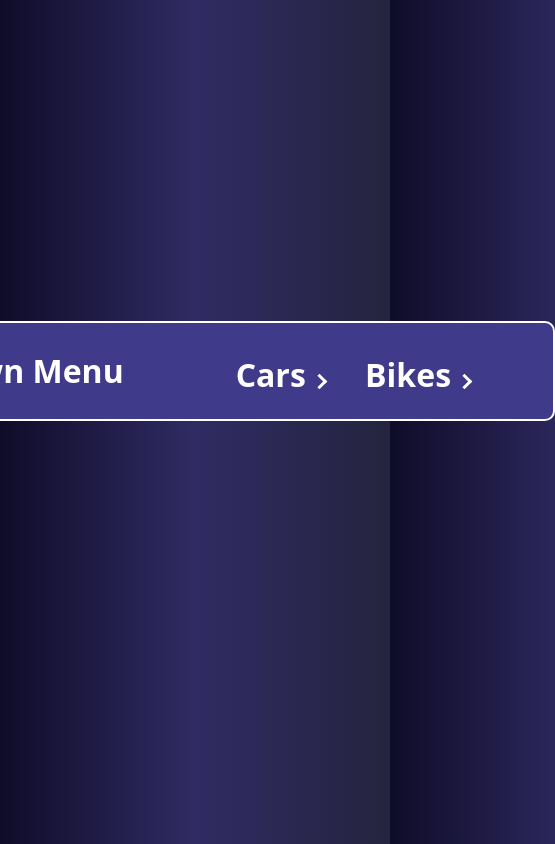
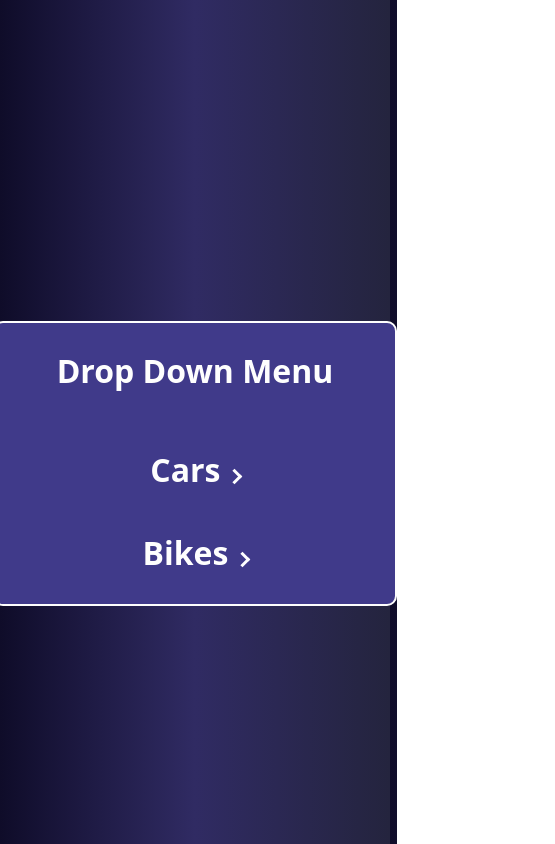
Before and after one commit to Beppe94/Drop-Down-Menu, a plain HTML site: page index.html in a window 390 px wide. Shown: the whole page, 555 px wide, since content can reach past the window. Drawn offline with Linux system fonts and the light colour scheme.

Commit message:
added readme and mobile responsivness

```diff
--- a/style.css
+++ b/style.css
@@ -27,7 +27,7 @@ body {
     background-color: rgba(47, 79, 221, 0.678);
     border: 2px solid #fefefe;
     width: min-content;
-    max-height: 100px;
+    height: 100px;
     margin: 0 auto;
     top: 38%;
     position: absolute;
@@ -111,3 +111,27 @@ body {
     border: 2px solid #fefefe;
     border-radius: 10px;
 }
+
+@media (max-width:700px) {
+    .wrapper {
+        height: fit-content;
+        width: fit-content;
+    }
+
+    .nav-bar {
+        display: flex;
+        justify-content: center;
+        flex-direction: column;
+    }
+
+    .nav-title {
+        display: flex;
+        justify-content: center;
+    }
+
+    .drop-down-menu {
+        display: flex;
+        flex-direction: column;
+        align-items: center;
+    }
+}
```
Also changed, not shown: 1 other file.
